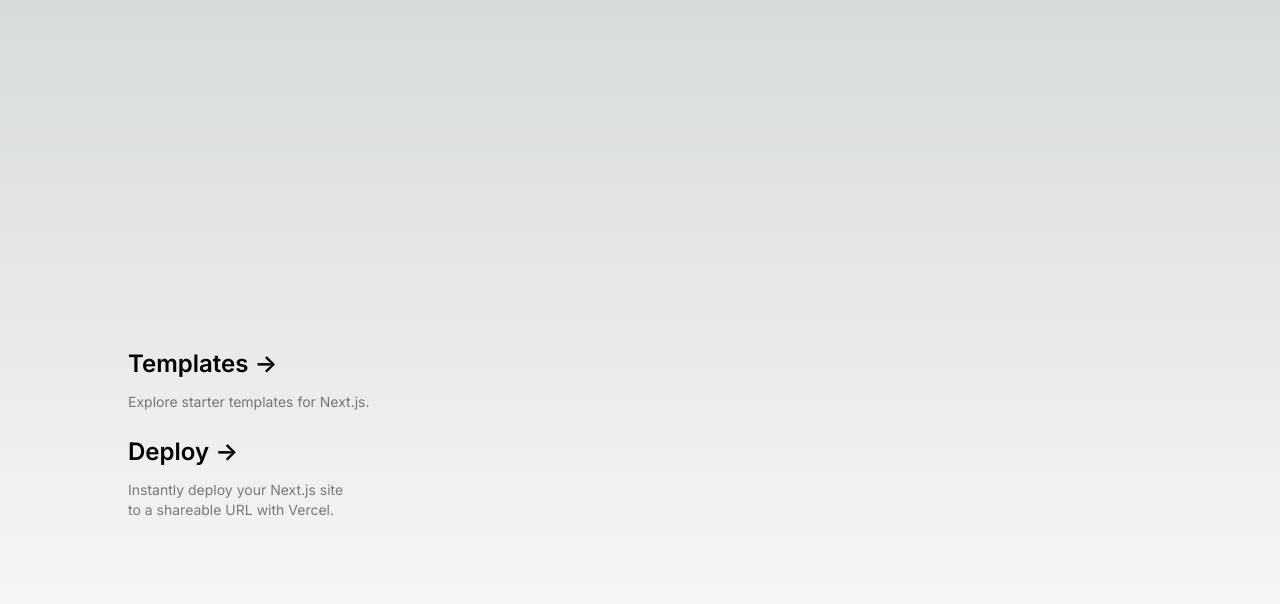
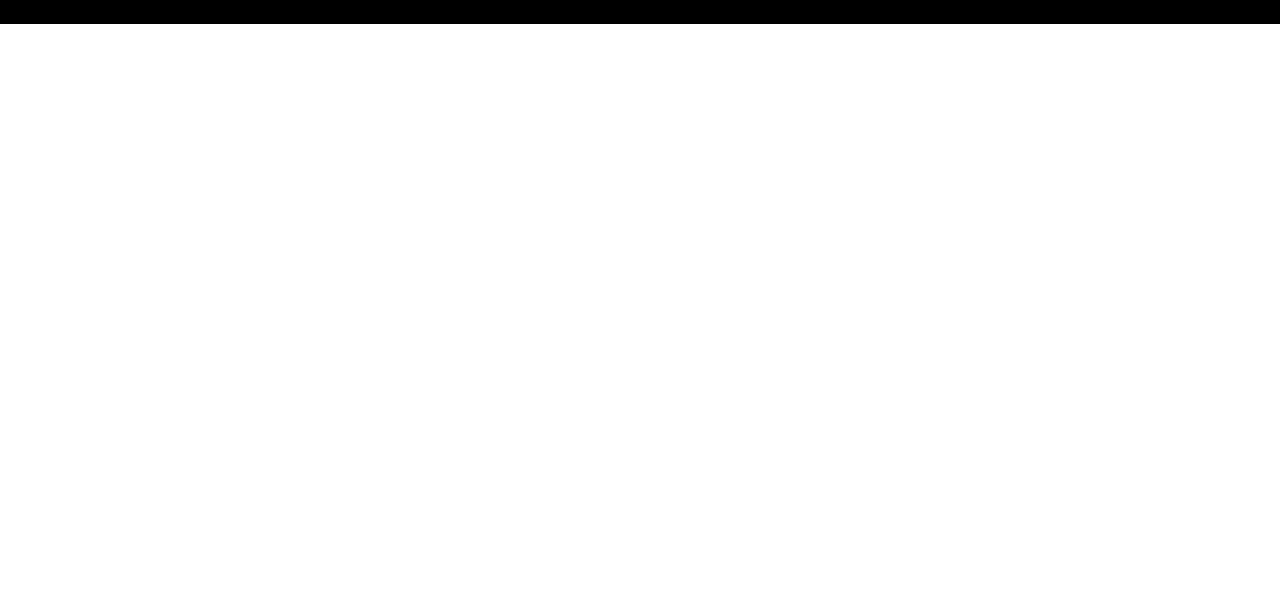
Before and after one commit to OneToolsX/OneListen, a Next.js app: page / in a window 1280 px wide. Shown: the top 604 px of the page. Built offline with nearby package versions, Linux system fonts and the light colour scheme.

Commit message:
close the windows head bar

```diff
--- a/src-tauri/tauri.conf.json
+++ b/src-tauri/tauri.conf.json
@@ -54,6 +54,7 @@
     },
     "windows": [
       {
+        "decorations": false,
         "fullscreen": false,
         "height": 600,
         "resizable": true,
--- a/src/app/greet.tsx
+++ b/src/app/PlayerBar.tsx
@@ -1,9 +1,10 @@
-'use client'
+
+"use client"
 
 import { useEffect, useState } from 'react';
 import { invoke } from '@tauri-apps/api/tauri'
 
-export default function Greet() {
+export default function PlayerBar() {
   const [greeting, setGreeting] = useState('');
 
   useEffect(() => {
--- a/src/app/globals.css
+++ b/src/app/globals.css
@@ -1,33 +1,3 @@
 @tailwind base;
 @tailwind components;
 @tailwind utilities;
-
-:root {
-  --foreground-rgb: 0, 0, 0;
-  --background-start-rgb: 214, 219, 220;
-  --background-end-rgb: 255, 255, 255;
-}
-
-@media (prefers-color-scheme: dark) {
-  :root {
-    --foreground-rgb: 255, 255, 255;
-    --background-start-rgb: 0, 0, 0;
-    --background-end-rgb: 0, 0, 0;
-  }
-}
-
-body {
-  color: rgb(var(--foreground-rgb));
-  background: linear-gradient(
-      to bottom,
-      transparent,
-      rgb(var(--background-end-rgb))
-    )
-    rgb(var(--background-start-rgb));
-}
-
-@layer utilities {
-  .text-balance {
-    text-wrap: balance;
-  }
-}
--- a/src/app/layout.tsx
+++ b/src/app/layout.tsx
@@ -1,6 +1,7 @@
 import type { Metadata } from "next";
 import { Inter } from "next/font/google";
 import "./globals.css";
+import PlayerBar from "./PlayerBar";
 
 const inter = Inter({ subsets: ["latin"] });
 
@@ -16,7 +17,10 @@ export default function RootLayout({
 }>) {
   return (
     <html lang="en">
-      <body className={inter.className}>{children}</body>
+      <body className={inter.className}>
+        {children}
+        <PlayerBar />
+      </body>
     </html>
   );
 }
--- a/src/app/page.tsx
+++ b/src/app/page.tsx
@@ -1,46 +1,11 @@
-import Image from "next/image";
-import Greet from "./greet";
+import PlayerBar from "./PlayerBar";
 
-export default function Home() {
+
+export default function Page() {
   return (
-    <main className="flex min-h-screen flex-col items-center justify-between p-24">
-      <Greet />
-      <div className="mb-40   lg:w-full lg:max-w-5xl lg:grid-cols-4 lg:text-left">
+    <main className="bg-black">
+      <a>this is main context</a>
 
-        <a
-          href="https://vercel.com/templates?framework=next.js&utm_source=create-next-app&utm_medium=appdir-template&utm_campaign=create-next-app"
-          className="group rounded-lg border border-transparent px-5 py-4 transition-colors hover:border-gray-300 hover:bg-gray-100 hover:dark:border-neutral-700 hover:dark:bg-neutral-800/30"
-          target="_blank"
-          rel="noopener noreferrer"
-        >
-          <h2 className="mb-3 text-2xl font-semibold">
-            Templates{" "}
-            <span className="inline-block transition-transform group-hover:translate-x-1 motion-reduce:transform-none">
-              -&gt;
-            </span>
-          </h2>
-          <p className="m-0 max-w-[30ch] text-sm opacity-50">
-            Explore starter templates for Next.js.
-          </p>
-        </a>
-
-        <a
-          href="https://vercel.com/new?utm_source=create-next-app&utm_medium=appdir-template&utm_campaign=create-next-app"
-          className="group rounded-lg border border-transparent px-5 py-4 transition-colors hover:border-gray-300 hover:bg-gray-100 hover:dark:border-neutral-700 hover:dark:bg-neutral-800/30"
-          target="_blank"
-          rel="noopener noreferrer"
-        >
-          <h2 className="mb-3 text-2xl font-semibold">
-            Deploy{" "}
-            <span className="inline-block transition-transform group-hover:translate-x-1 motion-reduce:transform-none">
-              -&gt;
-            </span>
-          </h2>
-          <p className="m-0 max-w-[30ch] text-balance text-sm opacity-50">
-            Instantly deploy your Next.js site to a shareable URL with Vercel.
-          </p>
-        </a>
-      </div>
     </main>
   );
 }
```
